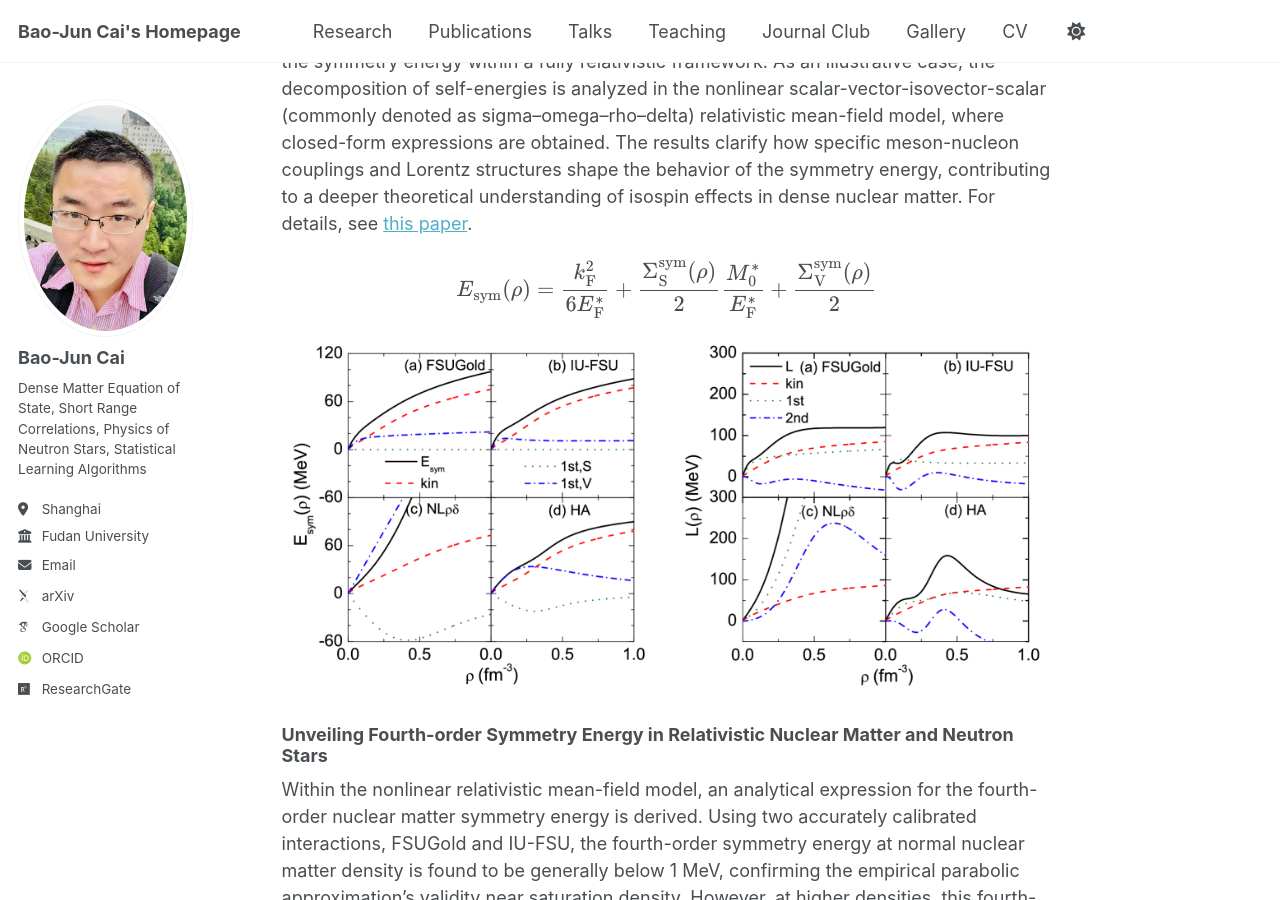
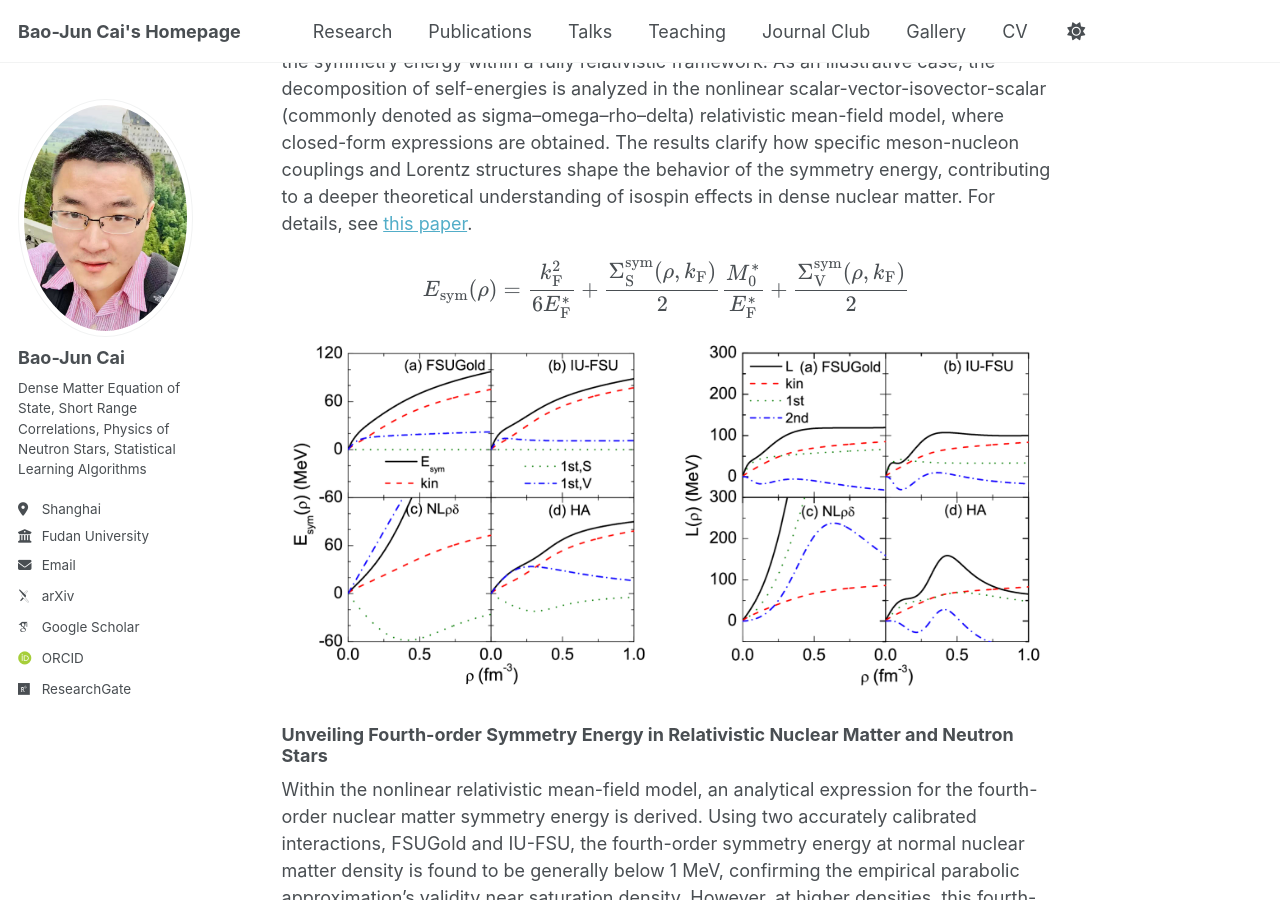
Before and after one commit to bjcai-phys/bjcai-phys.github.io, a Jekyll site: the page built from _pages/pubs.md, in a window 1280 px wide and 900 px high, scrolled down 10224 px. Built offline with Jekyll 4.4.1, drawn with Linux system fonts in a browser that asks for light colours; some web fonts are replaced.

Commit message:
Update pubs.md

```diff
--- a/_pages/pubs.md
+++ b/_pages/pubs.md
@@ -119,7 +119,7 @@ $$\Delta^-+\rm{p}\to\rm{n}+\rm{n}$$
 This project utilizes the Hugenholtz–Van Hove theorem to derive analytical expressions for the nuclear symmetry energy and its density slope in terms of Lorentz covariant nucleon self-energies in isospin asymmetric nuclear matter. These model-independent formulations provide key insights into the density dependence and microscopic origin of the symmetry energy within a fully relativistic framework. As an illustrative case, the decomposition of self-energies is analyzed in the nonlinear scalar-vector-isovector-scalar (commonly denoted as sigma–omega–rho–delta) relativistic mean-field model, where closed-form expressions are obtained. The results clarify how specific meson-nucleon couplings and Lorentz structures shape the behavior of the symmetry energy, contributing to a deeper theoretical understanding of isospin effects in dense nuclear matter.
 For details, see <a href="https://www.sciencedirect.com/science/article/pii/S0370269312003425" target="_blank">this paper</a>.
 
-$$E_{\rm{sym}}(\rho)=\frac{k_{\rm{F}}^2}{6E_{\rm{F}}^{\ast}}+\frac{\Sigma_{\rm{S}}^{\rm{sym}}(\rho)}{2}\frac{M_0^{\ast}}{E_{\rm{F}}^{\ast}}+\frac{\Sigma_{\rm{V}}^{\rm{sym}}(\rho)}{2}$$
+$$E_{\rm{sym}}(\rho)=\frac{k_{\rm{F}}^2}{6E_{\rm{F}}^{\ast}}+\frac{\Sigma_{\rm{S}}^{\rm{sym}}(\rho,k_{\rm{F}})}{2}\frac{M_0^{\ast}}{E_{\rm{F}}^{\ast}}+\frac{\Sigma_{\rm{V}}^{\rm{sym}}(\rho,k_{\rm{F}})}{2}$$
 
 ![](https://bjcai-phys.github.io/images/w5.png){:width="100%"}
 
```
